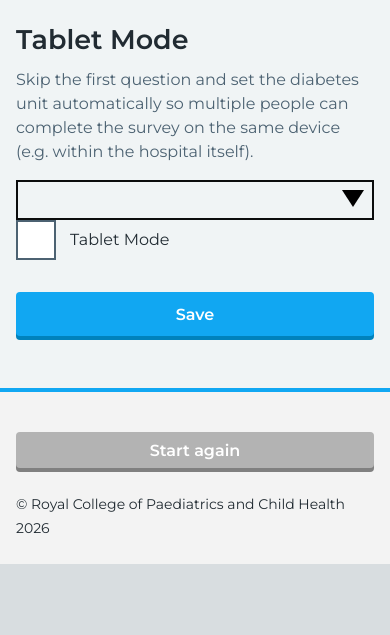
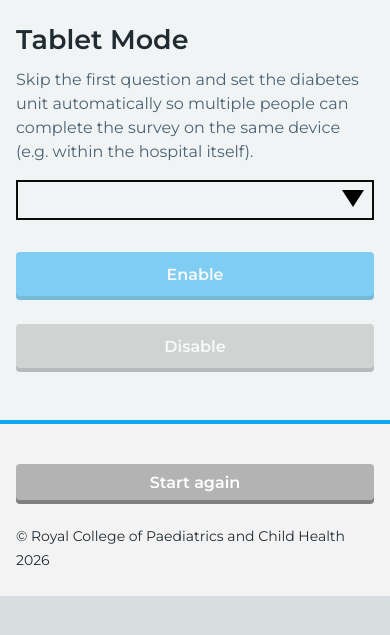
Before and after one commit to rcpch/npda-prem, a Django app: page /tablet-mode/ in a window 390 px wide. Shown: the part 72-707 px from the top of the page. Run offline with Django 5.2, Linux system fonts and the light colour scheme.

Commit message:
WIP select unit in tablet mode

```diff
--- a/submissions/templates/submissions/partials/clinic-search-js.html
+++ b/submissions/templates/submissions/partials/clinic-search-js.html
@@ -7,7 +7,10 @@
 
   document.addEventListener('DOMContentLoaded', function () {
     const autoComplete = document.getElementById('location-picker');
-    const submit = autoComplete.closest('form').querySelector('button[type="submit"]');
+
+    console.log(autoComplete.closest('form'));
+
+    const submit = autoComplete.closest('form').querySelector('[type="submit"]');
 
     if(selected_clinic_name_with_region) {
       submit.disabled = false;
--- a/submissions/templates/submissions/tablet-mode.html
+++ b/submissions/templates/submissions/tablet-mode.html
@@ -2,8 +2,9 @@
 {% load i18n %}
 
 {% block content %}
-<form method="post" novalidate>
+ <form method="post" novalidate>
     {% csrf_token %}
+    <input type="hidden" name="action" value="enable_tablet_mode">
     <div class="nhsuk-form-group">
         <fieldset class="nhsuk-fieldset" aria-describedby="tablet-mode-hint">
             <legend class="nhsuk-fieldset__legend nhsuk-fieldset__legend--l">
@@ -16,18 +17,17 @@
                 can complete the survey on the same device (e.g. within the hospital itself).
             </div>
             <div id="location-picker" class="autocomplete-wrapper"></div>
-            <div class="nhsuk-checkboxes" data-module="nhsuk-checkboxes">
-                <div class="nhsuk-checkboxes__item">
-                    <input class="nhsuk-checkboxes__input" id="tablet-mode" name="tablet-mode" type="checkbox" value="email">
-                    <label class="nhsuk-label nhsuk-checkboxes__label" for="tablet-mode">
-                        Tablet Mode
-                    </label>
-                </div>
-            </div>
         </fieldset>
     </div>
     <nav class="nhsuk-u-margin-top-6" aria-label="{% trans 'Form navigation' %}">
-      <input type="submit" class="nhsuk-button" id="continue-btn" value="{% trans 'Save' %}">
+      <input type="submit" class="nhsuk-button" id="enable-btn" value="{% trans 'Enable' %}" disabled aria-disabled="true">
+    </nav>
+</form>
+<form method="post" novalidate>
+    {% csrf_token %}
+    <input type="hidden" name="action" value="disable_tablet_mode">
+    <nav>
+        <input type="submit" class="nhsuk-button nhsuk-button--secondary" id="disable-btn" value="{% trans 'Disable' %}" disabled aria-disabled="true">
     </nav>
 </form>
 
```
Also changed, not shown: README.md.
